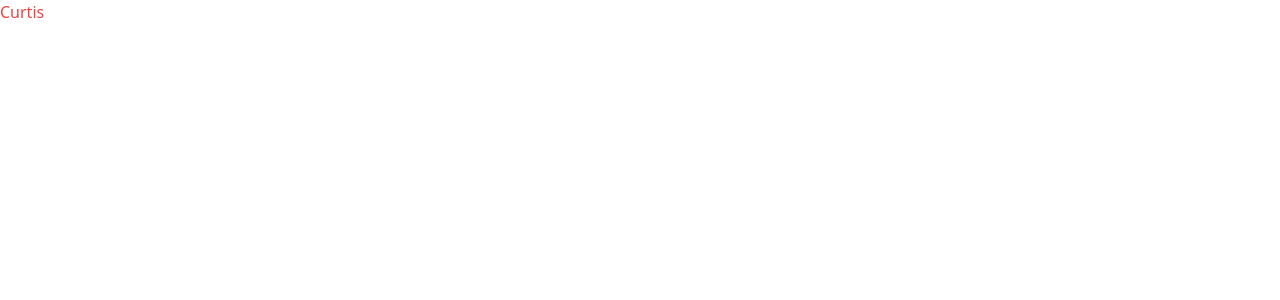
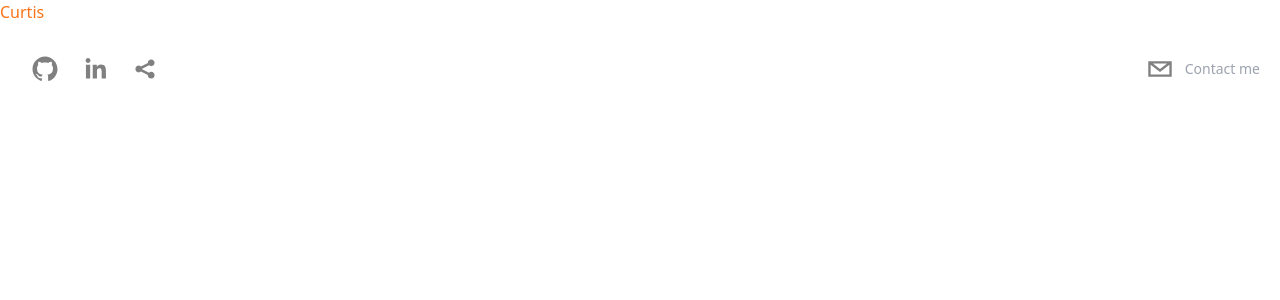
Before and after one commit to Curtis-Turk/nextportfolio, a Next.js app: page / in a window 1280 px wide. Shown: the top 300 px of the page. Built offline with nearby package versions, Linux system fonts and the light colour scheme.

Commit message:
Added social icons

```diff
--- /dev/null
+++ b/components/Header.tsx
@@ -0,0 +1,39 @@
+import React from "react";
+import { SocialIcon } from "react-social-icons";
+
+type Props = {};
+
+export default function Header({}: Props) {
+  return (
+    <header className="sticky top-0 p-5 flex items-start justify-between max-w-7xl mx-auto z-20">
+      <div className="flex flex-row items-center">
+        <SocialIcon
+          url="https://github.com/Curtis-Turk"
+          fgColor="gray"
+          bgColor="transparent"
+        ></SocialIcon>
+        <SocialIcon
+          url="https://www.linkedin.com/in/curtis-turk-bb650b253/"
+          fgColor="gray"
+          bgColor="transparent"
+        ></SocialIcon>
+        <SocialIcon
+          url="https://www.codewars.com/users/Citrussitruc"
+          fgColor="gray"
+          bgColor="transparent"
+        ></SocialIcon>
+      </div>
+      <div className="flex flex-row items-center">
+        <SocialIcon
+          className="cursor-pointer"
+          network="email"
+          fgColor="gray"
+          bgColor="transparent"
+        ></SocialIcon>
+        <p className="hidden md:inline-flex text-sm text-gray-400">
+          Contact me
+        </p>
+      </div>
+    </header>
+  );
+}
--- a/package.json
+++ b/package.json
@@ -18,6 +18,7 @@
     "next": "13.0.7",
     "react": "18.2.0",
     "react-dom": "18.2.0",
+    "react-social-icons": "^5.15.0",
     "typescript": "4.9.4"
   },
   "devDependencies": {
--- a/pages/index.tsx
+++ b/pages/index.tsx
@@ -1,4 +1,5 @@
-import Head from 'next/head'
+import Head from "next/head";
+import Header from "../components/Header";
 
 export default function Home() {
   return (
@@ -10,7 +11,15 @@ export default function Home() {
         <link rel="icon" href="/favicon.ico" />
       </Head>
 
-      <h1 className='text-red-500'>Curtis</h1>
+      <h1 className="text-orange-500">Curtis</h1>
+      {/* Header */}
+      <Header />
+      {/* Hero */}
+      {/* About */}
+      {/* Experience */}
+      {/* Skills */}
+      {/* Projects */}
+      {/* Contact me */}
     </>
-  )
+  );
 }
```
Also changed, not shown: 1 other file (tests, documents, lock files or other folders).
